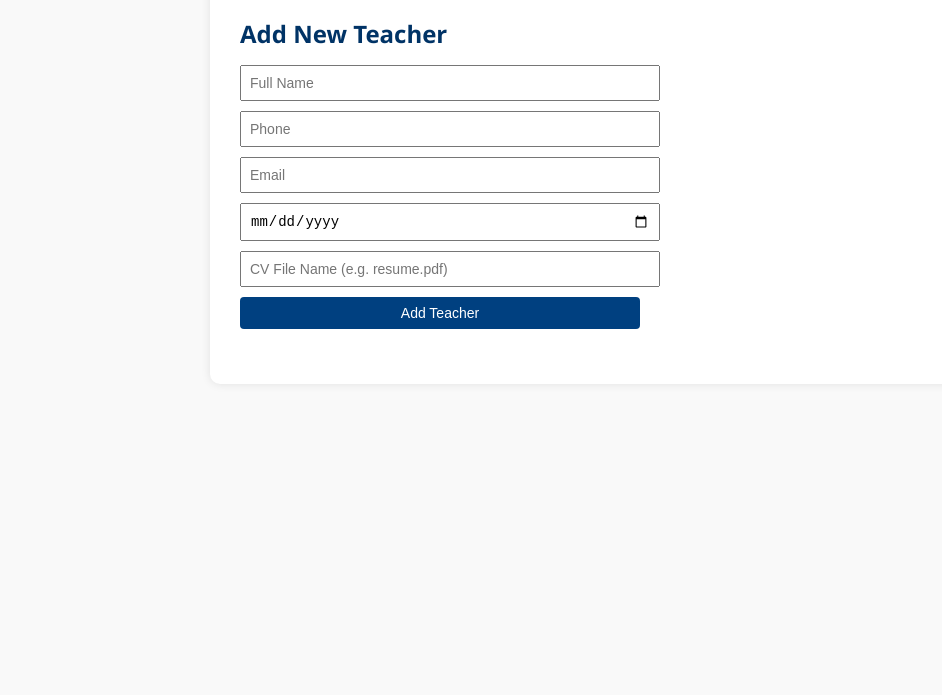
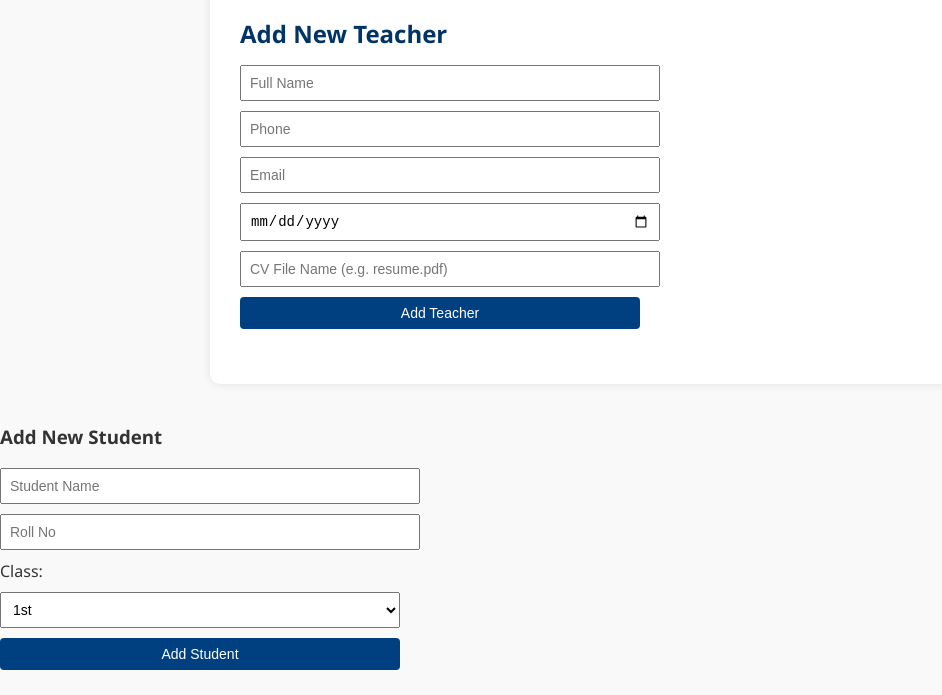
Before and after one commit to Webcodence/mewar-school-app, a plain HTML site: page school_panel.html in a window 1280 px wide. Shown: the part 221-916 px from the top of the page, without its empty margins (0-942 px from the left). Before the commit the page ends 800 px from the top, so only its background shows below. Drawn offline with Linux system fonts and the light colour scheme.

Commit message:
Update school_panel.html

```diff
--- a/school_panel.html
+++ b/school_panel.html
@@ -56,6 +56,39 @@
       <ul id="studentList"></ul>
     </div>
   </div>
+
+  <h3>Add New Student</h3>
+<form id="studentForm" onsubmit="event.preventDefault(); addStudent();">
+  <input type="text" id="studentName" placeholder="Student Name" required />
+  <input type="text" id="rollNo" placeholder="Roll No" required />
+
+  <label for="class">Class:</label>
+  <select id="class" required>
+    <option value="1st">1st</option>
+    <option value="2nd">2nd</option>
+    <option value="3rd">3rd</option>
+    <option value="4th">4th</option>
+    <option value="5th">5th</option>
+    <option value="6th">6th</option>
+    <option value="7th">7th</option>
+    <option value="8th">8th</option>
+    <option value="9th">9th</option>
+    <option value="10th">10th</option>
+    <option value="11th PCM">11th PCM</option>
+    <option value="11th PCB">11th PCB</option>
+    <option value="11th Commerce">11th Commerce</option>
+    <option value="11th Agriculture">11th Agriculture</option>
+    <option value="12th PCM">12th PCM</option>
+    <option value="12th PCB">12th PCB</option>
+    <option value="12th Commerce">12th Commerce</option>
+    <option value="12th Agriculture">12th Agriculture</option>
+  </select>
+
+  <button type="submit">Add Student</button>
+</form>
+
+<!-- Optional: Show student list -->
+<div id="studentList"></div>
 
   <script>
     // Storage Keys
@@ -117,6 +150,37 @@
       loadTeachers();
       loadStudents();
     };
+    // Load existing students
+  let students = JSON.parse(localStorage.getItem("students") || "[]");
+
+  function addStudent() {
+    const name = document.getElementById("studentName").value;
+    const roll = document.getElementById("rollNo").value;
+    const className = document.getElementById("class").value;
+
+    if (!name || !roll || !className) {
+      alert("All fields required!");
+      return;
+    }
+
+    students.push({ name, roll, class: className });
+    localStorage.setItem("students", JSON.stringify(students));
+
+    alert("✅ Student added successfully!");
+    document.getElementById("studentForm").reset();
+    displayStudents();
+  }
+
+  function displayStudents() {
+    const listDiv = document.getElementById("studentList");
+    listDiv.innerHTML = "";
+    students.forEach((s, index) => {
+      listDiv.innerHTML += `<p>${index + 1}. ${s.name} - ${s.roll} - ${s.class}</p>`;
+    });
+  }
+
+  // Load on page start
+  window.onload = displayStudents;
   </script>
 </body>
 </html>
```
